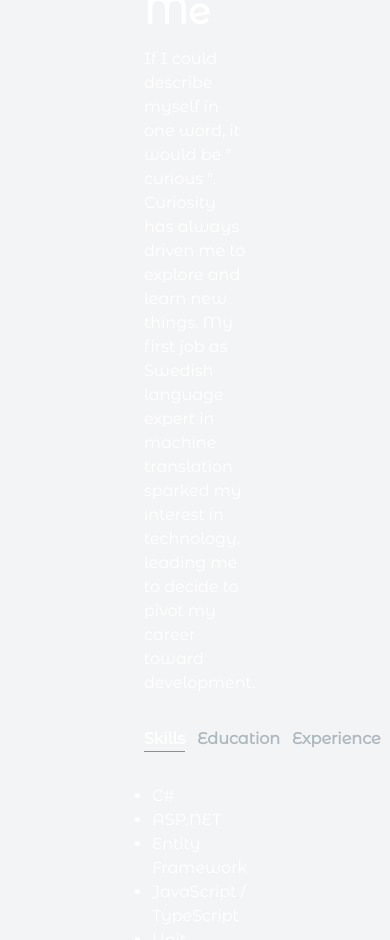
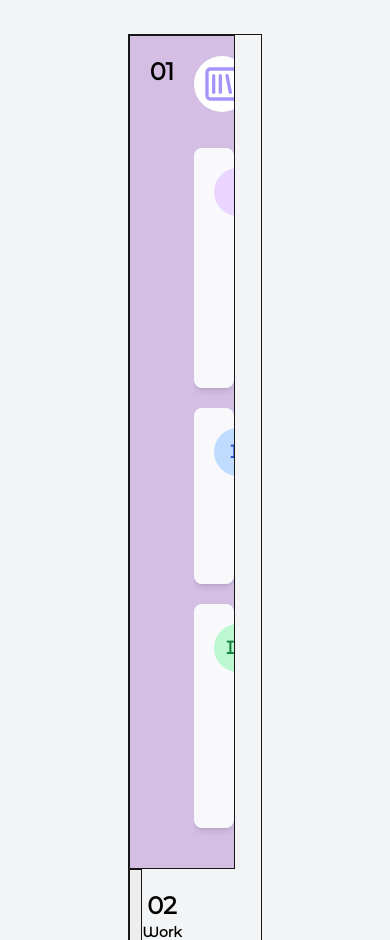
Before and after one commit to sng525/portfolio, a Next.js app: page / in a window 390 px wide. Shown: the part 1060-2000 px from the top of the page. Built offline with nearby package versions, Linux system fonts and the light colour scheme.

Commit message:
redesign about section

```diff
--- a/app/components/AboutSection.jsx
+++ b/app/components/AboutSection.jsx
@@ -1,101 +1,194 @@
 "use client";
-import React, { useTransition, useState } from "react";
-import Image from "next/image";
-import TabButton from "./TabButton";
+import React, { useState } from "react";
+import { LibrarySquare, Briefcase, CodeXml } from "lucide-react";
+import { motion, AnimatePresence } from "framer-motion";
 
-const TAB_DATA = [
+const ABOUT_ME_DATA = [
   {
-        title : "Skills",
-        id : "skills",
-        content: (
-            <ul className="list-disc pl-2">
-                <li>C#</li>
-                <li>ASP.NET</li>
-                <li>Entity Framework</li>
-                <li>JavaScript / TypeScript</li>
-                <li>Unit Testing</li>
-                <li>RESTful API</li>
-                <li>Python</li>
-                <li>SQL</li>
+    number: "01",
+    title: "Education",
+    description: (
+      <ul className="space-y-5 w-auto mr-20 py-5">
+        <li className="flex items-start space-x-4 bg-[#F9F9FC] rounded-lg shadow-md p-5 hover:bg-slate-200">
+          <div className="flex-shrink-0 flex items-center justify-center w-12 h-12 bg-purple-200 rounded-full">
+            <span className="text-lg font-bold text-purple-700">I</span>
+          </div>
+          <div>
+            <h2 className="text-lg font-semibold text-purple-800">
+              Object-oriented programming with AI-competence
+            </h2>
+            <p className="text-sm text-gray-600">
+              NBI-Handelsakademin, Yrkeshögskolan
+            </p>
+          </div>
+        </li>
+
+        <li className="flex items-start space-x-4 bg-[#F9F9FC] rounded-lg shadow-md p-5 hover:bg-slate-200">
+          <div className="flex-shrink-0 flex items-center justify-center w-12 h-12 bg-blue-200 rounded-full">
+            <span className="text-lg font-bold text-blue-700">II</span>
+          </div>
+          <div>
+            <h2 className="text-lg font-semibold text-blue-800">
+              International Relations
+            </h2>
+            <p className="text-sm text-gray-600">
+              Beijing Foreign Studies University, Master
+            </p>
+          </div>
+        </li>
+
+        <li className="flex items-start space-x-4 bg-[#F9F9FC] rounded-lg shadow-md p-5 hover:bg-slate-200">
+          <div className="flex-shrink-0 flex items-center justify-center w-12 h-12 bg-green-200 rounded-full">
+            <span className="text-lg font-bold text-green-700">III</span>
+          </div>
+          <div>
+            <h2 className="text-lg font-semibold text-green-800">
+              Swedish and Literature
+            </h2>
+            <p className="text-sm text-gray-600">
+              Beijing Foreign Studies University, Bachelor
+            </p>
+          </div>
+        </li>
       </ul>
-        )
+    ),
+    color: "#D4BEE4",
+    icon: <LibrarySquare className="text-[#A594F9] w-10 h-10" />,
   },
   {
-        title : "Education",
-        id : "education",
-        content: (
-            <ul className="list-disc pl-2">
-                <li>Object-oriented programming with AI-competence, NBI-Handelsakademin, Malmö</li>
-                <li>International Relations, Beijing Foreign Studies University</li>
-                <li>Swedish and Litterature, Beijing Foreign Studies University</li>
+    number: "02",
+    title: "Work Experience",
+    description: (
+      <ul className="space-y-6 mr-20 py-5">
+        <li className="bg-[#F3F4F6] p-5 rounded-lg shadow-md">
+          <h3 className="font-semibold text-gray-800">
+            Software Developer Intern, Zetes AB, Malmö
+          </h3>
+          <div className="mt-2 space-x-2">
+            <span className="inline-block bg-blue-100 text-blue-600 px-2 py-1 rounded-full text-sm font-medium">
+              C#
+            </span>
+            <span className="inline-block bg-blue-100 text-blue-600 px-2 py-1 rounded-full text-sm font-medium">
+              .NET
+            </span>
+            <span className="inline-block bg-blue-100 text-blue-600 px-2 py-1 rounded-full text-sm font-medium">
+              WPF
+            </span>
+            <span className="inline-block bg-blue-100 text-blue-600 px-2 py-1 rounded-full text-sm font-medium">
+              XAML
+            </span>
+            <span className="inline-block bg-blue-100 text-blue-600 px-2 py-1 rounded-full text-sm font-medium">
+              API
+            </span>
+            <span className="inline-block bg-blue-100 text-blue-600 px-2 py-1 rounded-full text-sm font-medium">
+              JavaScript
+            </span>
+            <span className="inline-block bg-blue-100 text-blue-600 px-2 py-1 rounded-full text-sm font-medium">
+              Python
+            </span>
+          </div>
+        </li>
+
+        <li className="bg-[#F3F4F6] p-5 rounded-lg shadow-md">
+          <h3 className="font-semibold text-gray-800">
+            Operations Manager, Bybit & Huobi, Chengdu
+          </h3>
+          <div className="mt-2 space-x-2">
+            <span className="inline-block bg-[#f3e4a2] text-green-600 px-2 py-1 rounded-full text-sm font-medium">
+              Campaign Management
+            </span>
+            <span className="inline-block bg-[#f3e4a2] text-green-600 px-2 py-1 rounded-full text-sm font-medium">
+              Data Analysis (Tableau)
+            </span>
+            <span className="inline-block bg-[#f3e4a2] text-green-600 px-2 py-1 rounded-full text-sm font-medium">
+              User Experience
+            </span>
+            <span className="inline-block bg-[#f3e4a2] text-green-600 px-2 py-1 rounded-full text-sm font-medium">
+              Product Flow Enhancements
+            </span>
+          </div>
+        </li>
+
+        <li className="bg-[#F3F4F6] p-5 rounded-lg shadow-md">
+          <h3 className="font-semibold text-gray-800">
+            Swedish Language Engineer, FunPlus, Beijing
+          </h3>
+          <div className="mt-2 space-x-2">
+            <span className="inline-block bg-purple-100 text-purple-600 px-2 py-1 rounded-full text-sm font-medium">
+              Rule-based Machine Translation
+            </span>
+            <span className="inline-block bg-purple-100 text-purple-600 px-2 py-1 rounded-full text-sm font-medium">
+              Data Extraction
+            </span>
+            <span className="inline-block bg-purple-100 text-purple-600 px-2 py-1 rounded-full text-sm font-medium">
+              Data Analysis
+            </span>
+          </div>
+        </li>
       </ul>
-        )
+    ),
+    color: "#EEEEEE",
+    icon: <Briefcase className="text-[#A594F9] w-10 h-10" />,
   },
   {
-        title : "Experience",
-        id : "experience",
-        content: (
-            <ul className="list-disc pl-2">
-                <li>Software Developer Intern, Zetes AB, Malmö</li>
-                <li>Operantions Manager, Bybit & Huobi, Chengdu</li>
-                <li>Swedish Language Engineer, FunPlus, Beijing</li>
-            </ul>
-        )
-    }
-]
+    number: "03",
+    title: "Career Plan",
+    description:
+      "I aim to deepen my expertise in software development, especially in backend technologies and AI integration.",
+    color: "#f3e4a2",
+    icon: <CodeXml className="text-[#A594F9] w-10 h-10" />,
+  },
+];
 
 const AboutSection = () => {
-  const [tab, setTab] = useState("skills");
-  const [isPending, startTranslation] = useTransition();
-
-  const handleTabChange = (id) => {
-    startTranslation(() => {
-      setTab(id);
-    });
-  };
+  const [activeStep, setActiveStep] = useState(0);
 
   return (
-    <section id="about" className="text-white">
-      <div className="md:grid md:grid-cols-2 gap-8 items-center py-12 px-4 xl:gap-16 sm:py-16 xl:px-16">
-        <Image
-          src="/images/about_image.jpg"
-          width={300}
-          height={300}
-          className="rounded-full"
-        />
-        <div className="mt-4 md:mt-0 text-left flex flex-col h-full">
-          <h2 className="text-4xl font-bold text-white mb-4">About Me</h2>
-          <p className="text-base md:text-lg">
-            If I could describe myself in one word, it would be " curious ".
-            Curiosity has always driven me to explore and learn new things. My
-            first job as Swedish language expert in machine translation sparked
-            my interest in technology, leading me to decide to pivot my career
-            toward development.
-          </p>
-          <div className="flex flex-row justify-start mt-8">
-            <TabButton
-              selectTab={() => handleTabChange("skills")}
-              active={tab === "skills"}
+    <section id="about" className="py-24 ">
+      <h2 className="text-[#A594F9] text-4xl md:text-5xl font-bold text-center mb-12">
+        ABOUT ME
+      </h2>
+      <div className="flex flex-col md:flex-row h-[1000px] md:h-[550px] overflow-x-auto overflow-y-hidden border border-neutral-900 ">
+        {ABOUT_ME_DATA.map((section, index) => (
+          <motion.div
+            key={section.number}
+            className="flex-shrink-0 h-ful"
+            style={{ backgroundColor: section.color }}
+            initial={{ width: index === activeStep ? "80%" : "10%" }}
+            animate={{ width: index === activeStep ? "80%" : "10%" }}
+            transition={{ duration: 0.5, ease: "easeInOut" }}
+            onClick={() => setActiveStep(index)}
           >
-              Skills
-            </TabButton>
-            <TabButton
-              selectTab={() => handleTabChange("education")}
-              active={tab === "education"}
+            <div className="py-5 h-full w-full flex border border-neutral-900">
+              <div className="w-16 md:w-24 flex-shrink-0 flex flex-col justify-between text-center ">
+                <span className="text-2xl font-bold">{section.number}</span>
+                <span className="writing-vertical-lr text-sm font-semibold transform ">
+                  {index !== activeStep && section.title}
+                </span>
+              </div>
+              <AnimatePresence>
+                {index === activeStep && (
+                  <motion.div
+                    className="flex-grow overflow-y-auto"
+                    initial={{ opacity: 0 }}
+                    animate={{ opacity: 1 }}
+                    exit={{ opacity: 0 }}
+                    transition={{ duration: 0.3 }}
                   >
-              Education
-            </TabButton>
-            <TabButton
-              selectTab={() => handleTabChange("experience")}
-              active={tab === "experience"}
-            >
-              Experience
-            </TabButton>
+                    <div className="flex items-center mb-4">
+                      <div className="mr-4 bg-white rounded-full p-2">
+                        {section.icon}
                       </div>
-          <div className="mt-8">
-            {TAB_DATA.find(t => t.id === tab).content}
+                      <h2 className="text-3xl font-bold">{section.title}</h2>
                     </div>
+
+                    <p className="text-lg">{section.description}</p>
+                  </motion.div>
+                )}
+              </AnimatePresence>
             </div>
+          </motion.div>
+        ))}
       </div>
     </section>
   );
```
Lines whose indentation alone changed are shown as unchanged.
